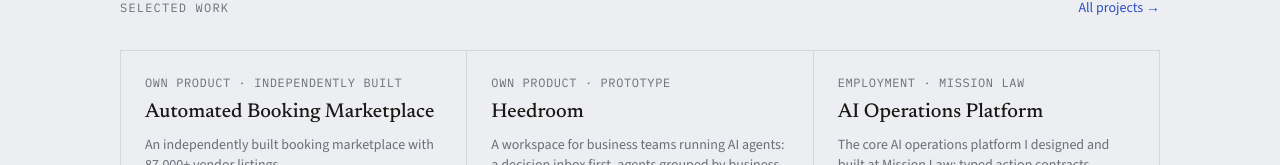
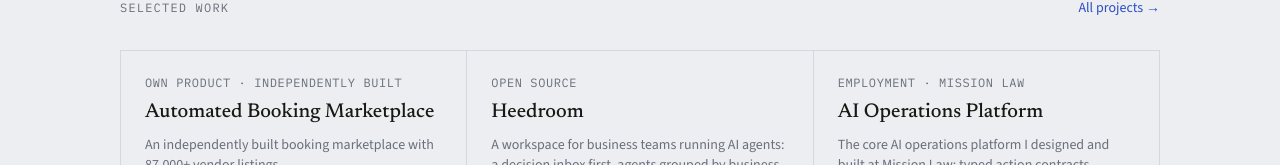
Before and after one commit to eucalipse/ostapkvl, a Next.js app: page / in a window 1280 px wide. Shown: the part 1282-1447 px from the top of the page. Built offline with nearby package versions, Linux system fonts and the light colour scheme.

Commit message:
Projects: Heedroom and Ostavio marked open source, GitHub links

```diff
--- a/data/projects.ts
+++ b/data/projects.ts
@@ -17,6 +17,9 @@
   art: "gates" | "daemon" | "grid" | "fleet" | "memory" | "home";
 };
 
+/** GitHub org for the open-source projects. Change it here to move them to another org. */
+const GITHUB_ORG_URL = "https://github.com/heedroom-labs";
+
 export const projects: Project[] = [
   {
     title: "AI Operations Platform",
@@ -35,7 +38,7 @@
   },
   {
     title: "Heedroom",
-    context: "Own product · prototype",
+    context: "Open source",
     slug: "heedroom",
     longDescription: [
       "Heedroom is a workspace for teams that run AI agents in business operations: invoices, supplier onboarding, inbox triage, refunds, bookings. Coding already has good tools for running many agents at once. Back offices do not, and their decisions are about money and data, not diffs.",
@@ -63,6 +66,7 @@
       "human-attention-is-the-bottleneck",
     ],
     links: [
+      { label: "Heedroom on GitHub", href: `${GITHUB_ORG_URL}/heedroom`, text: "The source code, MIT licensed. Clone it and self-host it." },
       { label: "Heedroom vs Orca", href: "https://heedroom.com/compare/orca", text: "Business decisions next to a desktop app for many coding agents." },
       { label: "Heedroom vs Claude Code Agent View", href: "https://heedroom.com/compare/claude-agent-view", text: "Where Agent View is the better pick, and where it is not." },
       { label: "Try the prototype", href: "https://heedroom.com/app", text: "The workspace with synthetic data. No sign-up." },
@@ -72,7 +76,7 @@
   },
   {
     title: "Ostavio",
-    context: "Own product",
+    context: "Open source",
     description:
       "A personal AI daemon for business operations. It watches email, tasks, and billing, prepares morning briefings, and proposes actions the owner approves with one tap. The same architecture as enterprise agent platforms, scaled down to a single operator.",
     slug: "ostavio",
@@ -82,6 +86,11 @@
       "Architecturally it is the same pattern as the enterprise platforms I build at work -- typed actions, approval flows, traceable execution -- scaled down until it fits one person's operations. That constraint is the interesting part: everything that cannot justify its own maintenance gets cut.",
     ],
     stack: ["TypeScript", "Next.js", "Postgres", "Claude / GPT / Gemini"],
+    link: { label: "GitHub", href: `${GITHUB_ORG_URL}/ostavio` },
+    links: [
+      { label: "Ostavio on GitHub", href: `${GITHUB_ORG_URL}/ostavio`, text: "The source code, MIT licensed. Self-host your own daemon." },
+      { label: "ostavio.com", href: "https://ostavio.com", text: "The product site and the hosted version." },
+    ],
     art: "daemon",
   },
   {
```
